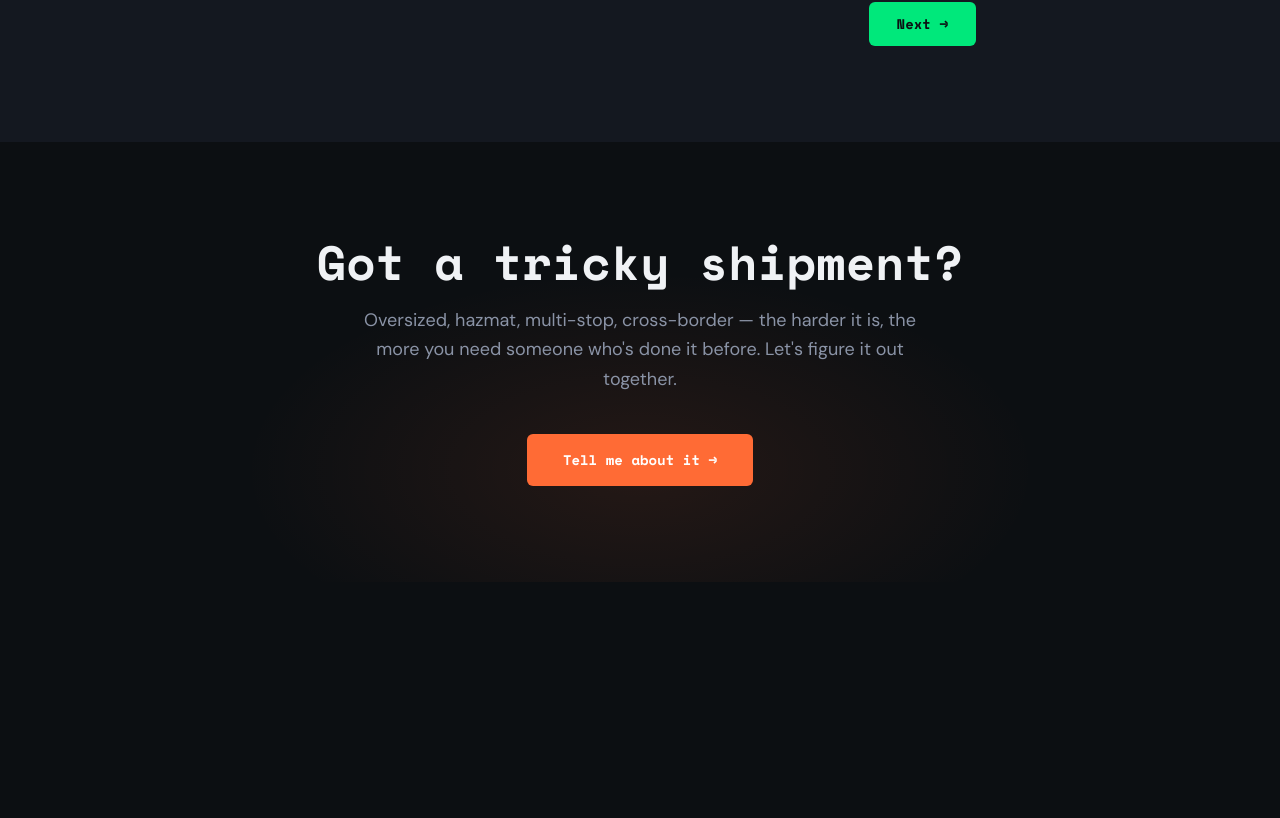
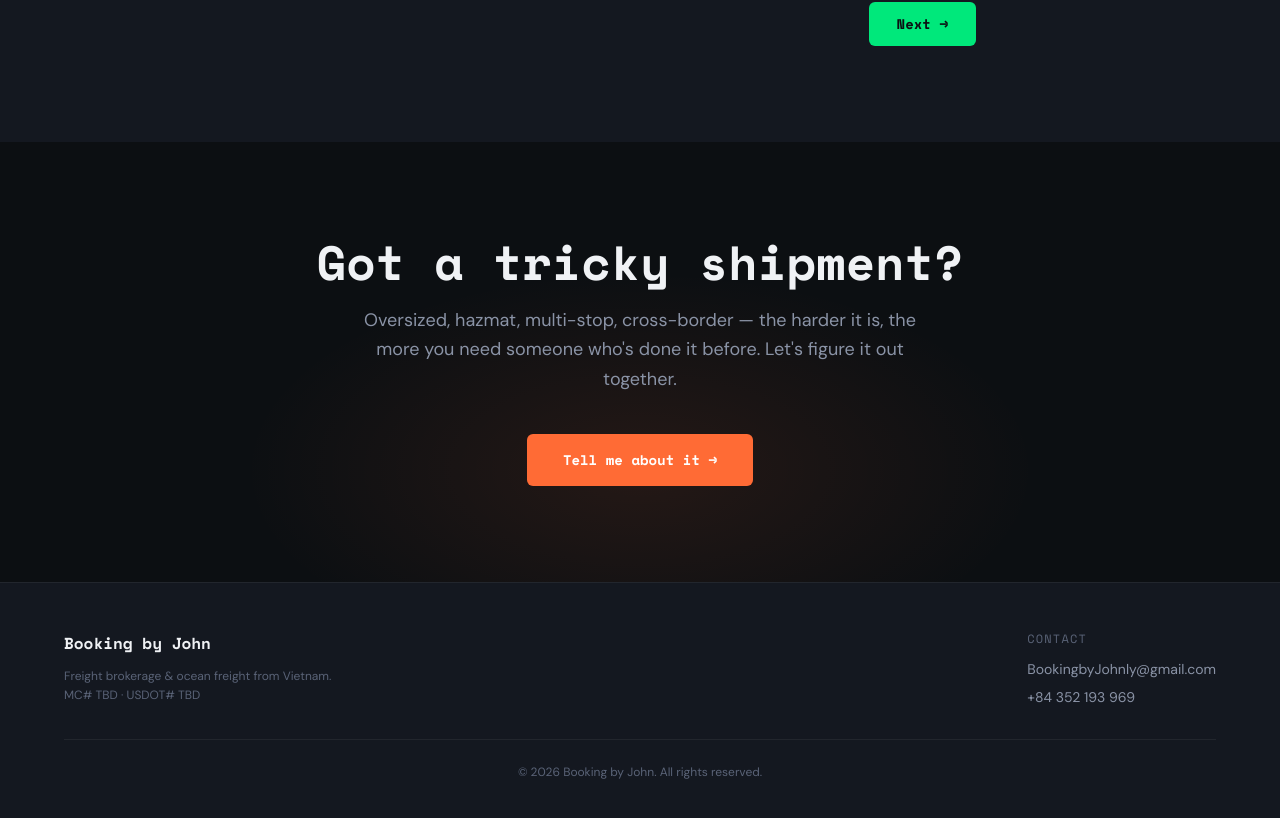
Before and after one commit to lyducquangbn99-gif/booking-by-john, a Next.js app: page / in a window 1280 px wide. Shown: the part 3790-4608 px from the top of the page. Before the commit the page ends 4372 px from the top, so only its background shows below. Built offline with nearby package versions, Linux system fonts and the light colour scheme.

Commit message:
feat: assemble full single-page site in page.tsx

```diff
--- a/app/page.tsx
+++ b/app/page.tsx
@@ -1,3 +1,4 @@
+// app/page.tsx
 import Nav from "@/components/Nav";
 import Hero from "@/components/Hero";
 import StatsBar from "@/components/StatsBar";
@@ -6,6 +7,7 @@ import Trust from "@/components/Trust";
 import OceanRoutes from "@/components/OceanRoutes";
 import RequestStepper from "@/components/RequestStepper";
 import TrickyShipmentCTA from "@/components/TrickyShipmentCTA";
+import Footer from "@/components/Footer";
 
 export default function Home() {
   return (
@@ -18,6 +20,7 @@ export default function Home() {
       <OceanRoutes />
       <RequestStepper />
       <TrickyShipmentCTA />
+      <Footer />
     </main>
   );
 }
```
